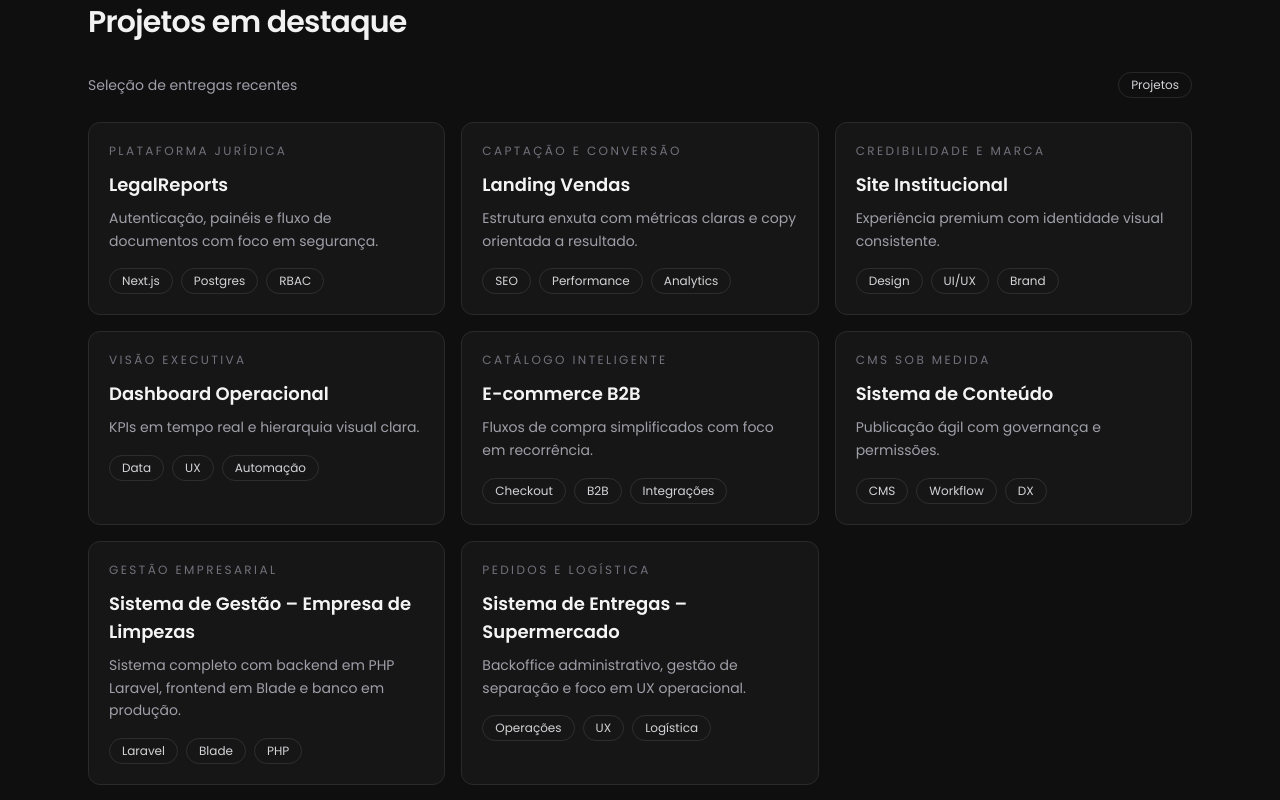
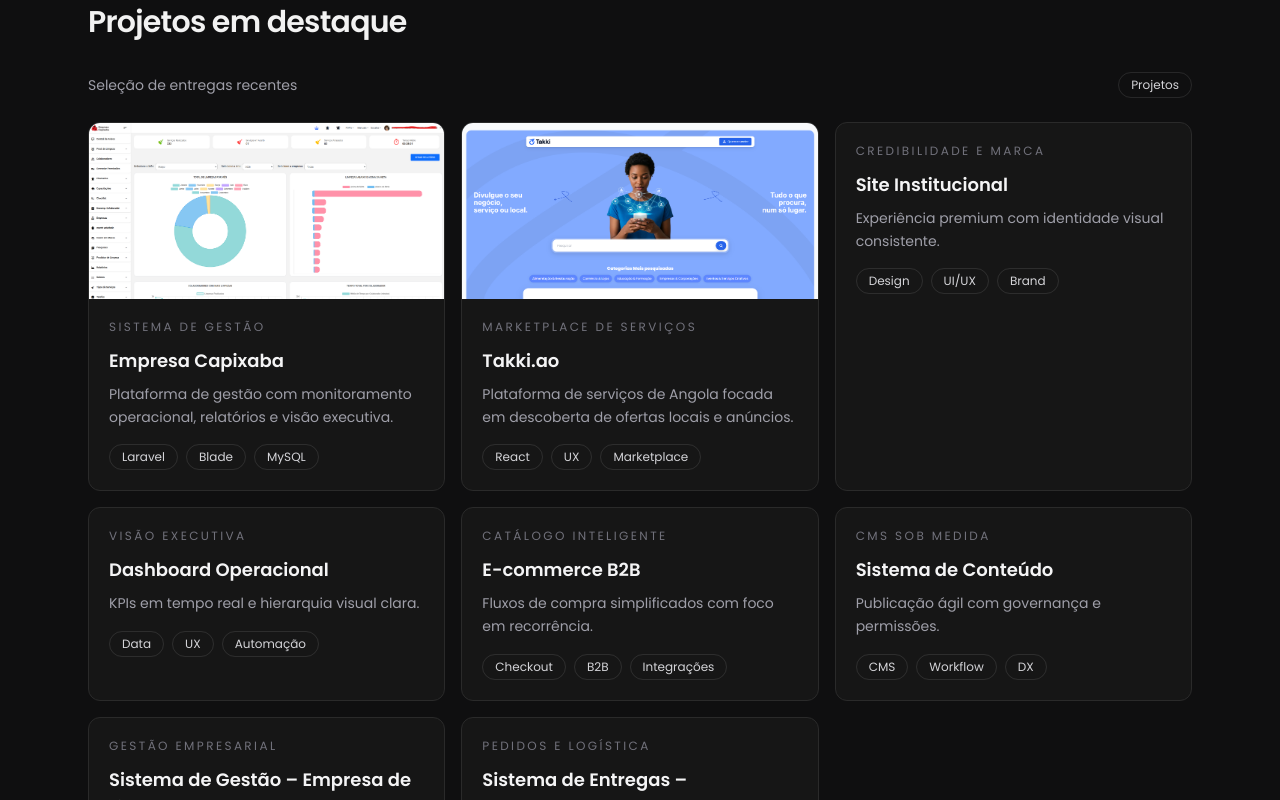
Before and after one commit to moreliw/morelidev, a Next.js app in the folder web/: page / in a window 1280 px wide. Shown: the part 4420-5220 px from the top of the page. Built offline with nearby package versions, Linux system fonts and the light colour scheme; no server answers.

Commit message:
feat: atualizar portfolio com projetos Empresa Capixaba e Takki

```diff
--- a/web/src/components/Portfolio.tsx
+++ b/web/src/components/Portfolio.tsx
@@ -1,28 +1,32 @@
 "use client";
+import Image from "next/image";
 import { Section } from "./Section";
 import { useLanguage } from "@/context/LanguageContext";
 
 const items = [
   {
-    title: "LegalReports",
-    type: { pt: "Plataforma jurídica", en: "Legal platform" },
+    title: "Empresa Capixaba",
+    image: "/projetos/empresa-capixaba.png",
+    type: { pt: "Sistema de gestão", en: "Management system" },
     desc: {
-      pt: "Autenticação, painéis e fluxo de documentos com foco em segurança.",
-      en: "Authentication, dashboards and document workflows focused on security.",
+      pt: "Plataforma de gestão com monitoramento operacional, relatórios e visão executiva.",
+      en: "Management platform with operational monitoring, reports and executive visibility.",
     },
-    tags: ["Next.js", "Postgres", "RBAC"],
+    tags: ["Laravel", "Blade", "MySQL"],
   },
   {
-    title: "Landing Vendas",
-    type: { pt: "Captação e conversão", en: "Lead capture & conversion" },
+    title: "Takki.ao",
+    image: "/projetos/takki.png",
+    type: { pt: "Marketplace de serviços", en: "Services marketplace" },
     desc: {
-      pt: "Estrutura enxuta com métricas claras e copy orientada a resultado.",
-      en: "Lean structure with clear metrics and results-driven copy.",
+      pt: "Plataforma de serviços de Angola focada em descoberta de ofertas locais e anúncios.",
+      en: "Angolan services platform focused on local offer discovery and advertising.",
     },
-    tags: ["SEO", "Performance", "Analytics"],
+    tags: ["React", "UX", "Marketplace"],
   },
   {
     title: "Site Institucional",
+    image: null,
     type: { pt: "Credibilidade e marca", en: "Credibility & brand" },
     desc: {
       pt: "Experiência premium com identidade visual consistente.",
@@ -32,6 +36,7 @@
   },
   {
     title: "Dashboard Operacional",
+    image: null,
     type: { pt: "Visão executiva", en: "Executive view" },
     desc: {
       pt: "KPIs em tempo real e hierarquia visual clara.",
@@ -41,6 +46,7 @@
   },
   {
     title: "E-commerce B2B",
+    image: null,
     type: { pt: "Catálogo inteligente", en: "Smart catalog" },
     desc: {
       pt: "Fluxos de compra simplificados com foco em recorrência.",
@@ -50,6 +56,7 @@
   },
   {
     title: "Sistema de Conteúdo",
+    image: null,
     type: { pt: "CMS sob medida", en: "Custom CMS" },
     desc: {
       pt: "Publicação ágil com governança e permissões.",
@@ -59,6 +66,7 @@
   },
   {
     title: "Sistema de Gestão – Empresa de Limpezas",
+    image: null,
     type: { pt: "Gestão empresarial", en: "Business management" },
     desc: {
       pt: "Sistema completo com backend em PHP Laravel, frontend em Blade e banco em produção.",
@@ -68,6 +76,7 @@
   },
   {
     title: "Sistema de Entregas – Supermercado",
+    image: null,
     type: { pt: "Pedidos e logística", en: "Orders & logistics" },
     desc: {
       pt: "Backoffice administrativo, gestão de separação e foco em UX operacional.",
@@ -79,33 +88,56 @@
 
 export function Portfolio() {
   const { language } = useLanguage();
-  const title = language === "pt" ? "Projetos em destaque" : "Featured projects";
+  const title =
+    language === "pt" ? "Projetos em destaque" : "Featured projects";
   const subtitle =
-    language === "pt" ? "Seleção de entregas recentes" : "A selection of recent deliveries";
+    language === "pt"
+      ? "Seleção de entregas recentes"
+      : "A selection of recent deliveries";
   const badge = language === "pt" ? "Projetos" : "Projects";
 
   return (
     <Section id="portfolio" title={title}>
       <div className="flex items-center justify-between mb-6">
         <p className="text-sm text-zinc-400">{subtitle}</p>
-        <div className="rounded-full border border-white/10 px-3 py-1 text-xs text-zinc-300">{badge}</div>
+        <div className="rounded-full border border-white/10 px-3 py-1 text-xs text-zinc-300">
+          {badge}
+        </div>
       </div>
       <div className="grid gap-4 sm:grid-cols-2 lg:grid-cols-3">
         {items.map((it) => (
-          <article key={it.title} className="card rounded-xl p-5">
+          <article key={it.title} className="card overflow-hidden rounded-xl">
+            {it.image && (
+              <div className="relative h-44 w-full">
+                <Image
+                  src={it.image}
+                  alt={it.title}
+                  fill
+                  sizes="(max-width: 640px) 100vw, (max-width: 1024px) 50vw, 33vw"
+                  className="object-cover object-top"
+                />
+              </div>
+            )}
+            <div className="p-5">
               <div className="text-xs uppercase tracking-[0.2em] text-zinc-500">
                 {language === "pt" ? it.type.pt : it.type.en}
               </div>
-            <h3 className="mt-3 text-lg font-semibold text-zinc-100">{it.title}</h3>
+              <h3 className="mt-3 text-lg font-semibold text-zinc-100">
+                {it.title}
+              </h3>
               <p className="mt-2 text-sm text-zinc-400 leading-relaxed">
                 {language === "pt" ? it.desc.pt : it.desc.en}
               </p>
               <div className="mt-4 flex flex-wrap gap-2 text-xs">
                 {it.tags.map((tag) => (
-                <span key={tag} className="rounded-full border border-white/10 px-3 py-1 text-zinc-300">
+                  <span
+                    key={tag}
+                    className="rounded-full border border-white/10 px-3 py-1 text-zinc-300"
+                  >
                     {tag}
                   </span>
                 ))}
+              </div>
             </div>
           </article>
         ))}
```
Also changed, not shown: web/public/projetos/empresa-capixaba.png (added), web/public/projetos/takki.png (added). Lines whose indentation alone changed are shown as unchanged.
